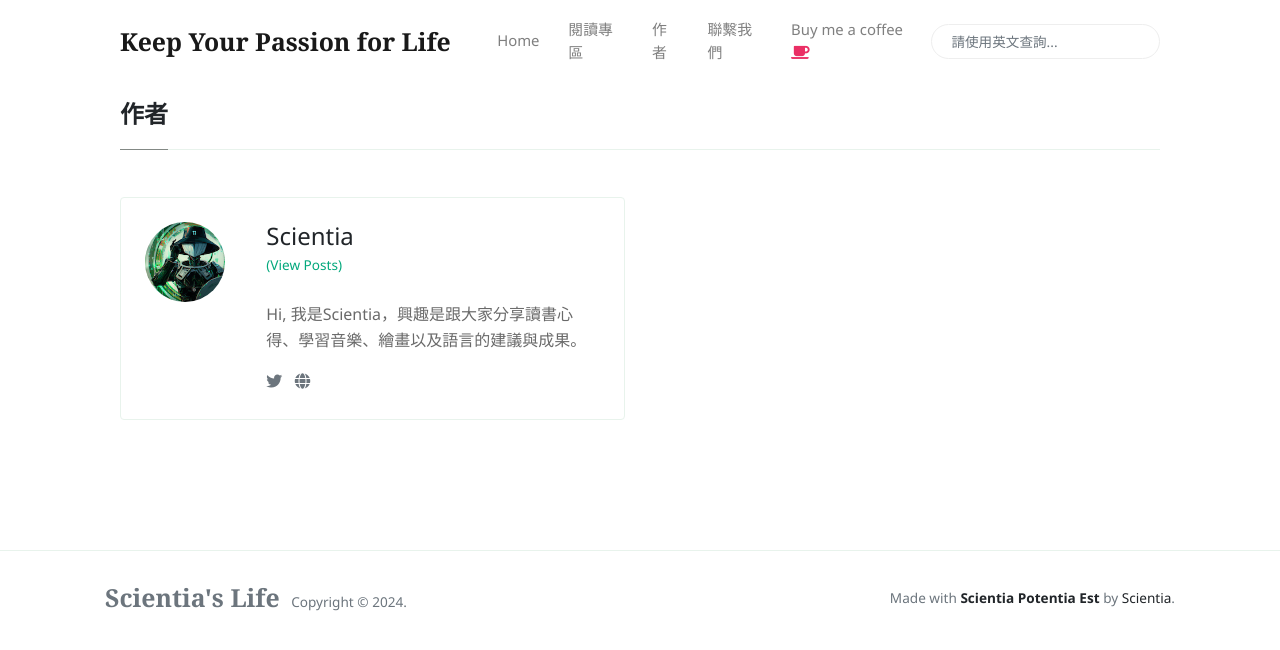
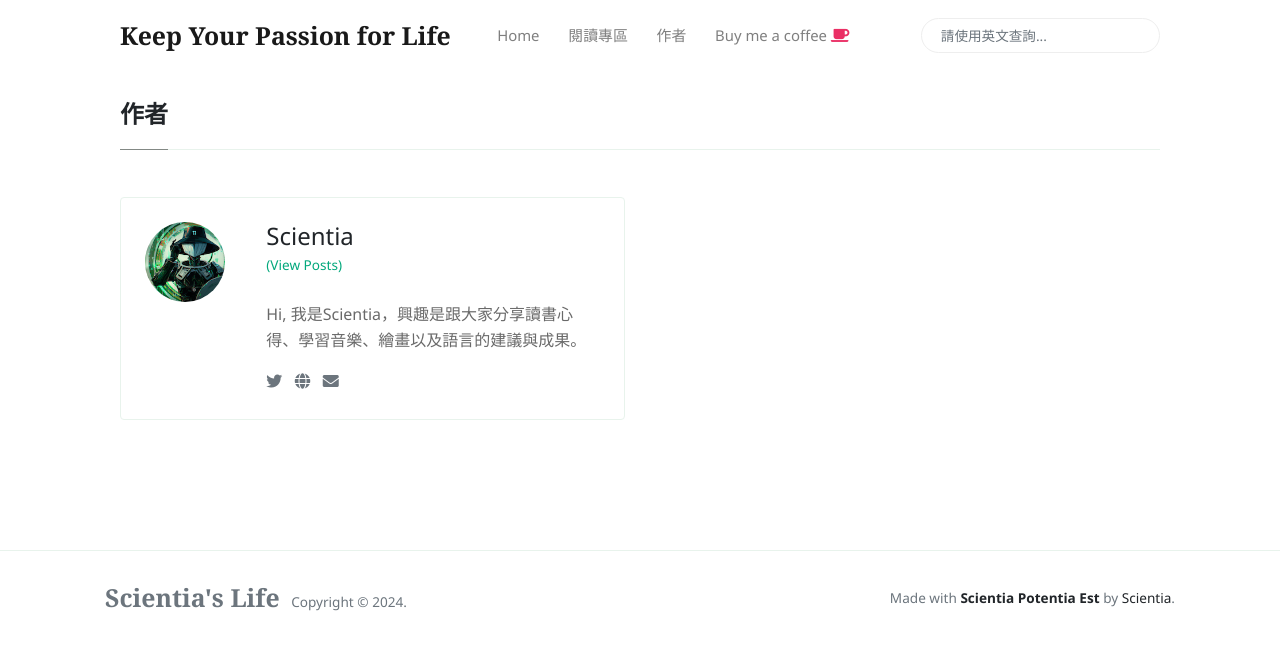
Before and after one commit to Scientia-Potentia-Est-Tw/Scientia-Potentia-Est-Tw.github.io, a Jekyll site: the page built from _pages/authors-list.html, in a window 1280 px wide. Shown: the top 650 px of the page. Built offline with Jekyll 4.4.1, drawn with Linux system fonts in a browser that asks for light colours; nearby versions of some CDN libraries.

Commit message:
update author

```diff
--- a/_includes/menu-header.html
+++ b/_includes/menu-header.html
@@ -9,9 +9,11 @@
 <li class="nav-item">
 <a class="nav-link" href="{{site.baseurl}}/authors-list.html">作者</a>
 </li>
+<!--
 <li class="nav-item">
 <a class="nav-link" href="{{site.baseurl}}/contact.html">聯繫我們</a>
 </li>
+-->
 <!--
 <li class="nav-item">
 <a target="_blank" class="nav-link" href="https://www.wowthemes.net/themes/mundana-wordpress/">WP</a>
--- a/_pages/authors-list.html
+++ b/_pages/authors-list.html
@@ -22,6 +22,7 @@
             <div>
             <a target="_blank" href="{{ author[1].twitter }}"><i class="fab fa-twitter text-muted" aria-hidden="true"></i></a>  &nbsp;
             <a target="_blank" href="{{ author[1].site }}"><i class="fa fa-globe text-muted" aria-hidden="true"></i></a> &nbsp;
+            <a target="_blank" href="{{ author[1].email }}"><i class="fa fa-envelope text-muted" aria-hidden="true"></i></a> &nbsp;
             </div>
             </div>
             </div>
```
Also changed, not shown: 1 other file.
